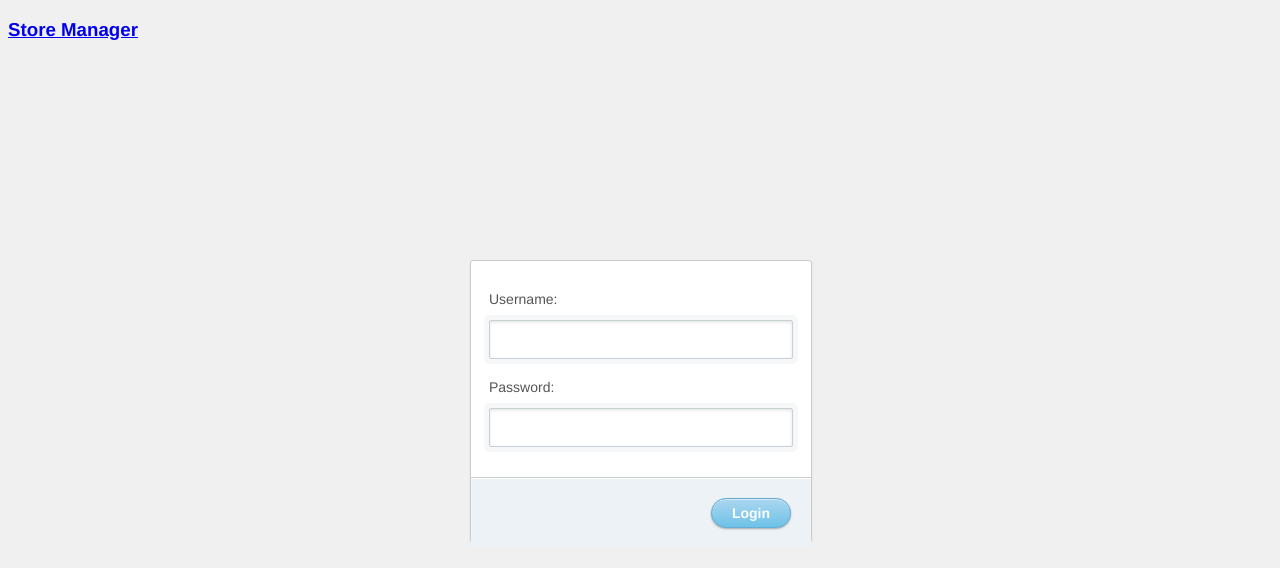
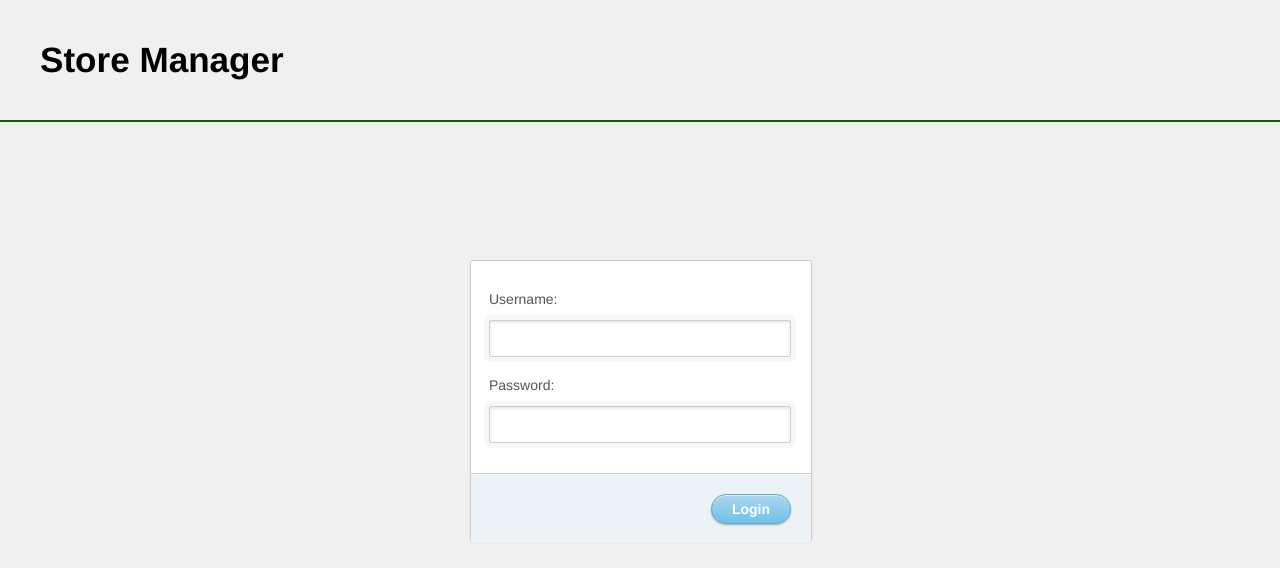
Before and after one commit to Maxfurry/Store-Manager, a plain HTML site: page login.html in a window 1280 px wide. Drawn offline with Linux system fonts and the light colour scheme.

Commit message:
Style the header added to login page

```diff
--- a/css/login.css
+++ b/css/login.css
@@ -1,9 +1,25 @@
+*{
+    padding: 0;
+    margin: 0;
+}
+
 body {
     width: 100%;
     height: 100%;
     font-family: "Helvetica Neue", Helvetica, sans-serif;
     color: #444;
     background: #f0f0f0;
+}
+
+header {
+    font-size: 30px;
+    padding: 40px;
+    border-bottom: 2px solid #006400;
+}
+
+header a {
+    text-decoration: none;
+    color: #000000;
 }
 
 #container {
```
